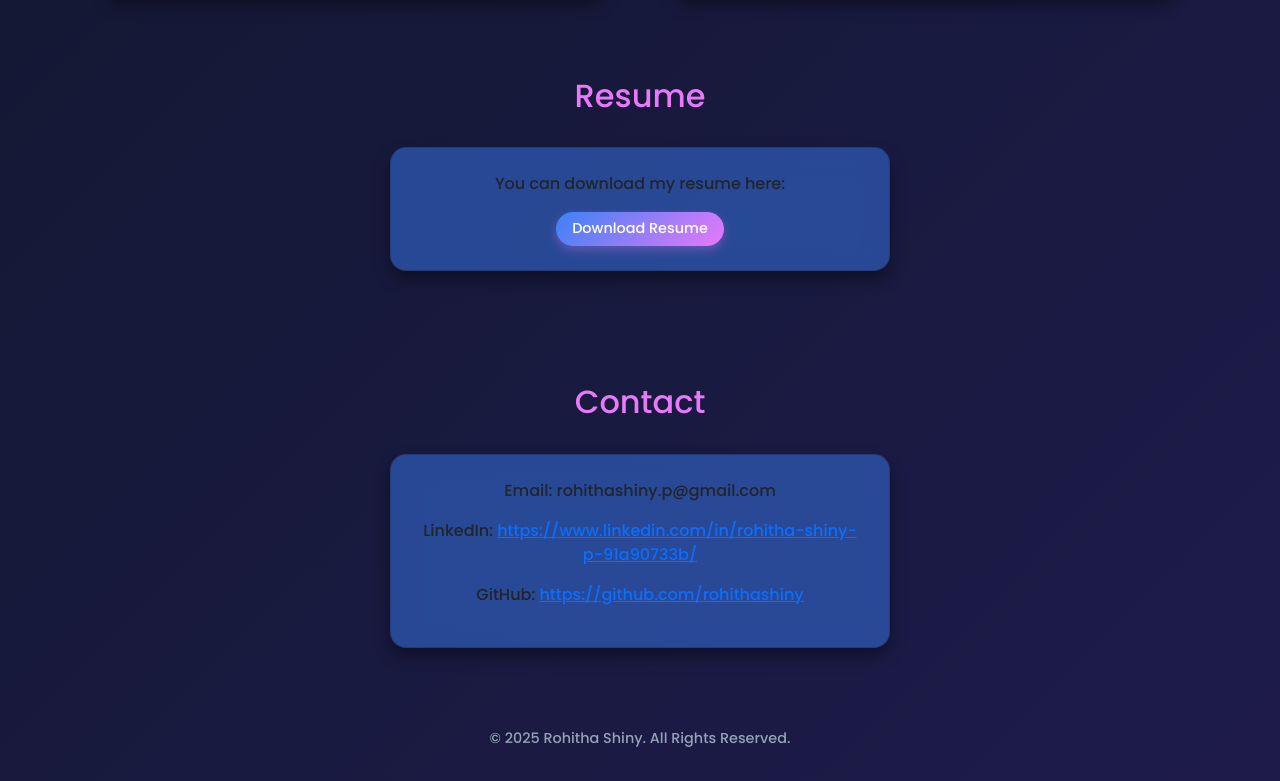
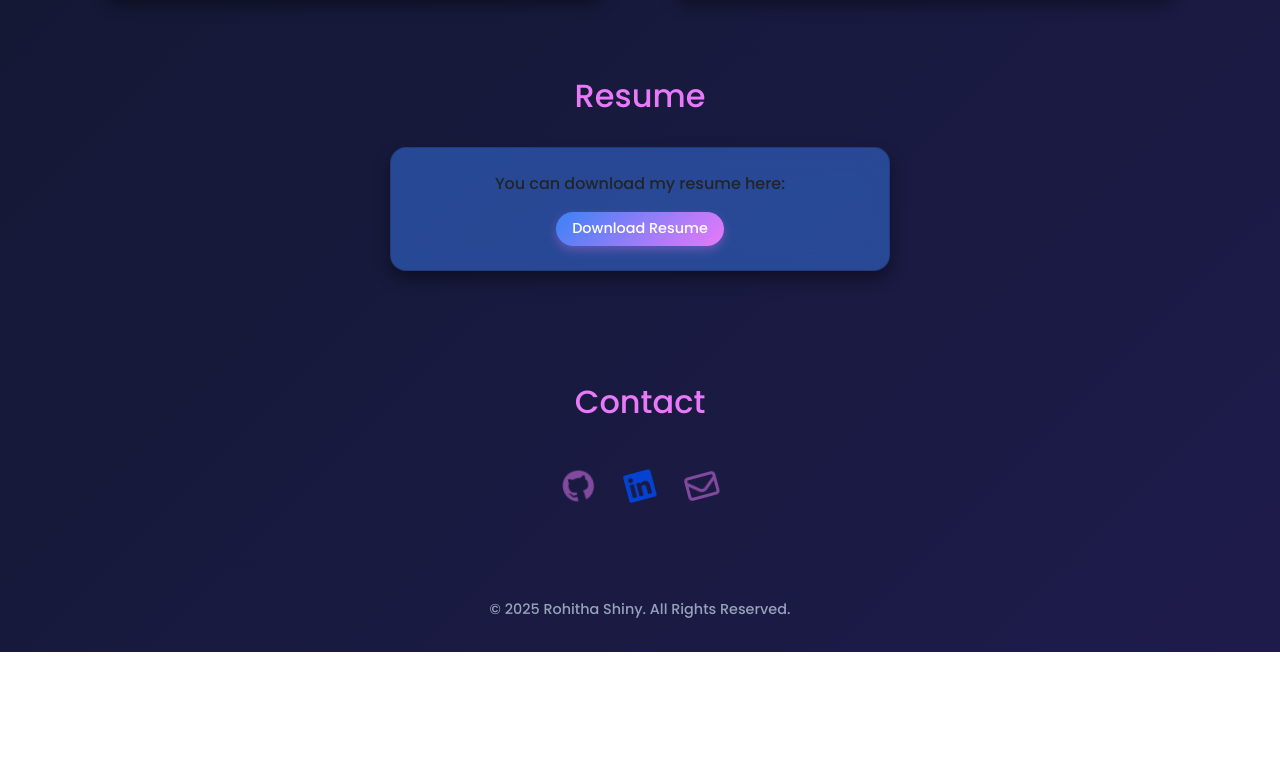
Before and after one commit to rohithashiny/portfolio.2, a plain HTML site: page index.html in a window 1280 px wide. Shown: the part 963-1744 px from the top of the page. After the commit the page ends 1615 px from the top, so only its background shows below. Drawn offline with nearby package versions, Linux system fonts and the light colour scheme.

Commit message:
updated contact section

```diff
--- a/index.html
+++ b/index.html
@@ -6,6 +6,10 @@
   <meta charset="UTF-8">
   <meta name="viewport" content="width=device-width, initial-scale=1.0">
   <title>My Portfolio</title>
+
+
+  <link rel="stylesheet" href="https://cdnjs.cloudflare.com/ajax/libs/font-awesome/6.4.0/css/all.min.css">
+
   <link href="https://cdn.jsdelivr.net/npm/bootstrap@5.3.2/dist/css/bootstrap.min.css" rel="stylesheet">
   <link rel="stylesheet" href="style.css">
   <style>
@@ -34,14 +38,14 @@
     </div>
   </nav>
 
-  <!-- Hero Section -->
+
   <header class="text-center py-5">
     <h1>P Rohitha Shiny</h1>
     <p><span id="typing"></span> </p>
     <button class="btn btn-primary mt-3" onclick="document.getElementById('projects').scrollIntoView({behavior: 'smooth'})">View My Work</button>
   </header>
 
-  <!-- About Section -->
+
   <section id="about" class="container py-5">
     <h2>About Me</h2>
     <div class="row justify-content-center">
@@ -51,7 +55,7 @@
     </div>
   </section>
 
-  <!-- Projects Section -->
+
   <section id="projects" class="container py-5">
     <h2>Projects</h2>
     <div class="row g-4">
@@ -72,7 +76,7 @@
     </div>
   </section>
 
-  <!-- Resume Section -->
+
   <section id="resume" class="container py-5">
     <h2>Resume</h2>
     <div class="row justify-content-center">
@@ -83,14 +87,27 @@
     </div>
   </section>
 
-  <!-- Contact Section -->
+
   <section id="contact" class="container py-5">
     <h2>Contact</h2>
-    <div class="row justify-content-center">
-      <div class="col-md-6 card">
-        <p>Email: rohithashiny.p@gmail.com</p>
-        <p>LinkedIn: <a href="#" target="_blank">https://www.linkedin.com/in/rohitha-shiny-p-91a90733b/</a></p>
-        <p>GitHub: <a href="#" target="_blank">https://github.com/rohithashiny</a></p>
+    <div class="d-flex flex-row justify-content-center p-3" >
+      <div class="col-md-6">
+
+     <div class="d-flex flex-row justify-content-center p-3">
+       <a href="https://github.com/rohithashiny" target="_blank">
+        <i class="fa-brands fa-github fa-shake fa-2xl" style="color:rgba(232, 121, 249, 0.5)"></i>
+         </a>
+
+
+         <a href="https://www.linkedin.com/in/rohitha-shiny-p-91a90733b/" target="_blank">
+          <i class="fa-brands fa-linkedin fa-shake fa-2xl" style="color: #0442d2;"></i>
+           </a>
+
+
+         <a href="rohithashiny.p@gmail.com">
+          <i class="fa-regular fa-envelope fa-shake fa-2xl" style="color: rgba(232, 121, 249, 0.5)"></i>
+          </a>
+      </div>
       </div>
     </div>
   </section>
--- a/style.css
+++ b/style.css
@@ -84,3 +84,6 @@ footer {
   color: #94a3b8;
   font-size: 0.9rem;
 }
+i{
+  padding: 1rem;
+}
```
